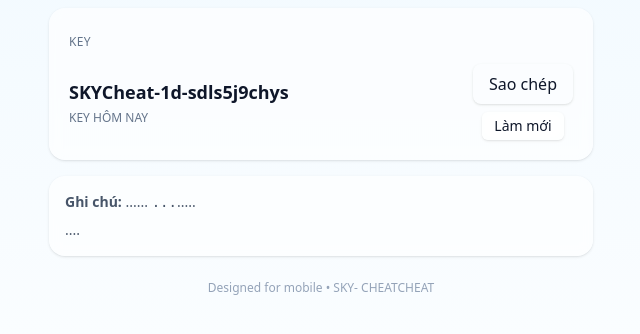
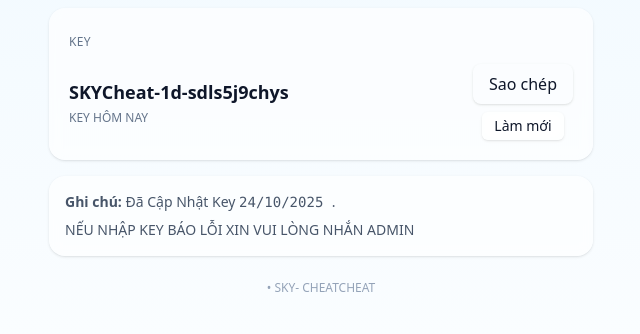
Before and after one commit to zyn06-cyme/key1day, a plain HTML site: page index.html in a window 1280 px wide. Shown: the part 192-526 px from the top of the page, without its empty margins (319-959 px from the left). Drawn offline with nearby package versions, Linux system fonts and the light colour scheme.

Commit message:
Update index.html

```diff
--- a/index.html
+++ b/index.html
@@ -3,7 +3,7 @@
 <head>
   <meta charset="utf-8" />
   <meta name="viewport" content="width=device-width,initial-scale=1" />
-  <title>Key Hôm Nay</title>
+  <title>SKY-CHEAT</title>
   <script src="https://cdn.tailwindcss.com"></script>
   <style>
     /* Small extra polish */
@@ -60,12 +60,12 @@
       </section>
 
       <section class="p-4 rounded-2xl glass shadow text-sm text-slate-600 dark:text-slate-300 fade-in">
-        <p><strong>Ghi chú:</strong> ...... <code>...</code>..... <code></code></p>
-        <p class="mt-2">....</p>
+        <p><strong>Ghi chú:</strong> Đã Cập Nhật Key <code>24/10/2025 </code>. <code></code></p>
+        <p class="mt-2">NẾU NHẬP KEY BÁO LỖI XIN VUI LÒNG NHẮN ADMIN</p>
       </section>
     </main>
 
-    <footer class="mt-6 text-center text-xs text-slate-400">Designed for mobile • SKY- CHEATCHEAT</footer>
+    <footer class="mt-6 text-center text-xs text-slate-400"> • SKY- CHEATCHEAT</footer>
   </div>
 
   <div id="toast" class="fixed left-1/2 -translate-x-1/2 bottom-8 hidden px-4 py-2 rounded-full shadow-lg glass text-sm"></div>
```
